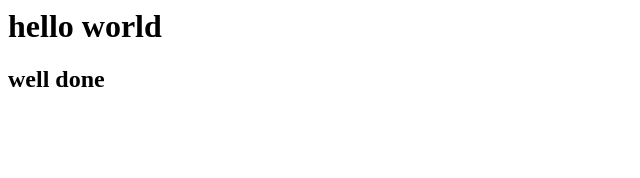
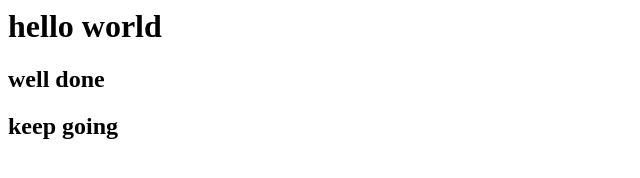
Before and after one commit to ryanxiexie/newGitTest, a plain HTML site: page index.html in a window 1280 px wide. Shown: the whole page, without its empty margins (0-640 px from the left). Drawn offline with Linux system fonts and the light colour scheme.

Commit message:
changed index file

```diff
--- a/index.html
+++ b/index.html
@@ -1,4 +1,5 @@
 <body>
 <h1>hello world</h1>
 <h2>well done</h2>
+<h2>keep going</h2>
   </body>
```
